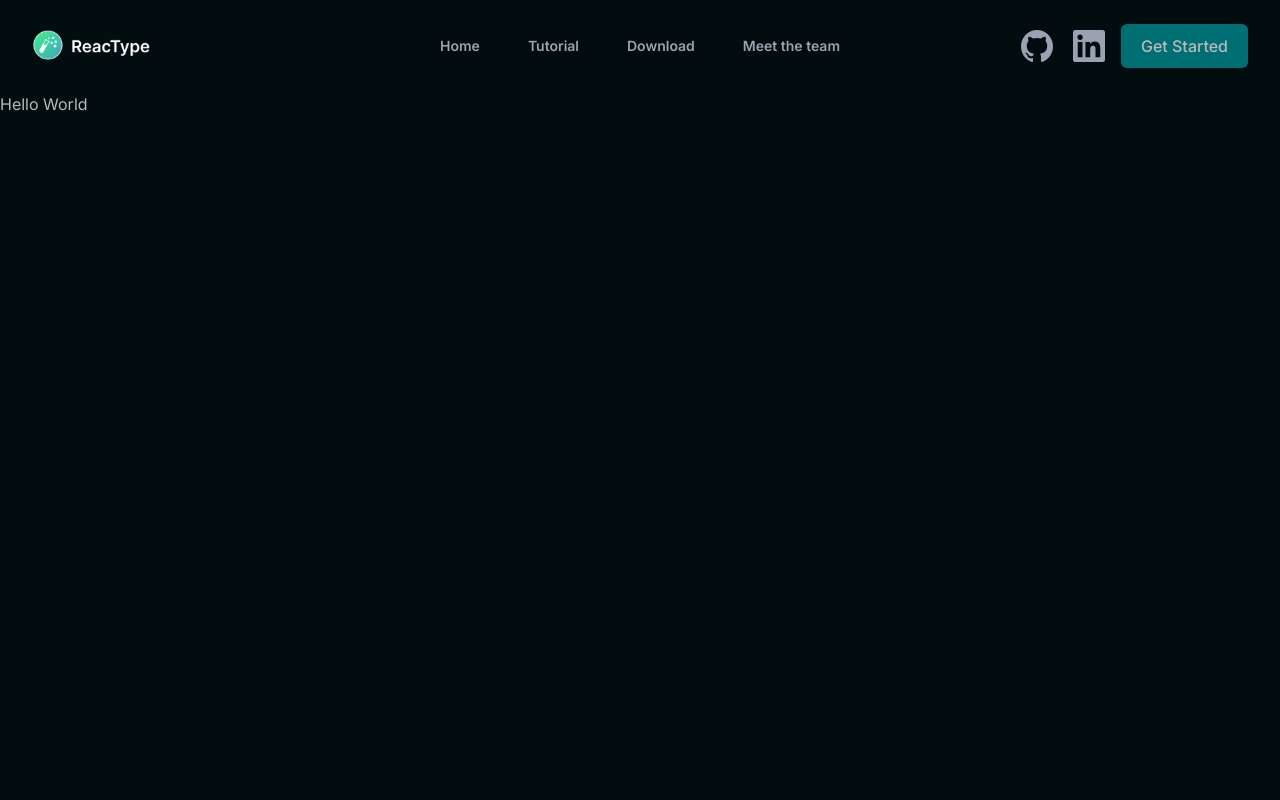
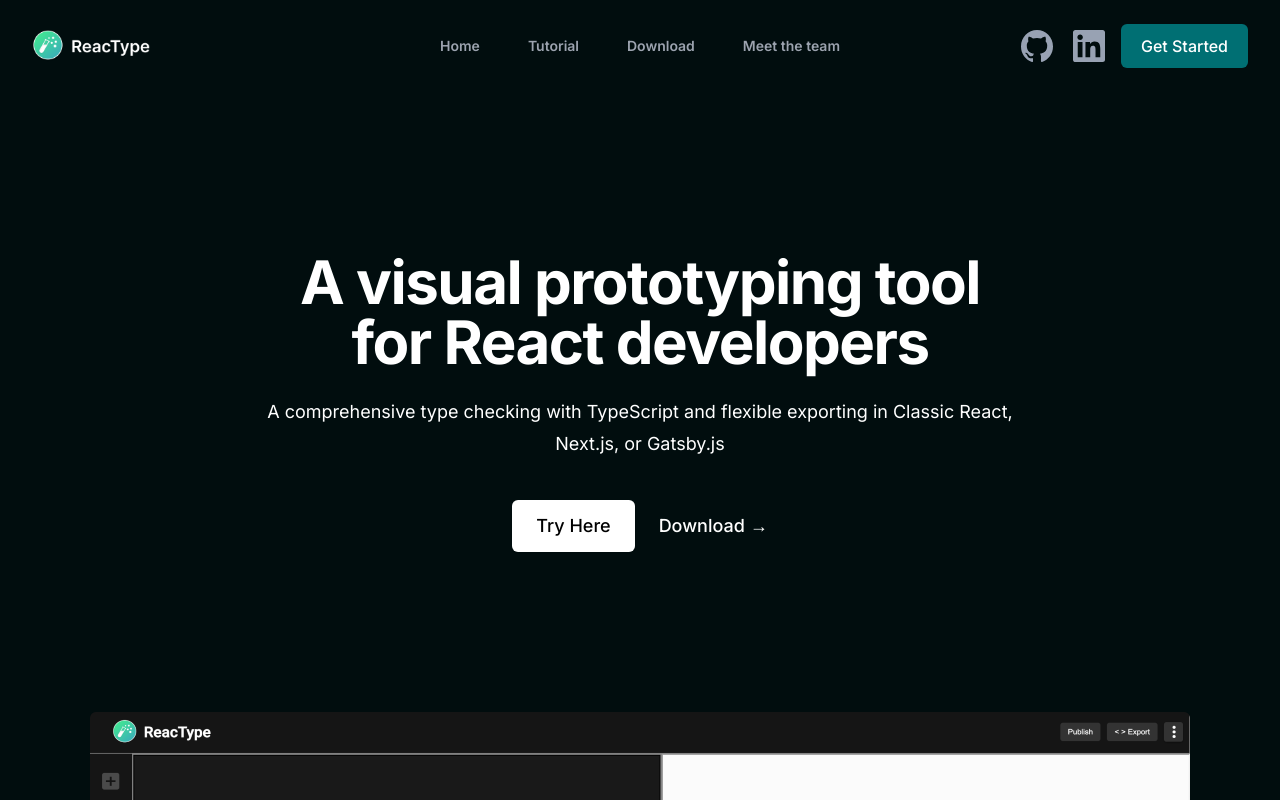
Before and after one commit to open-source-labs/Reactype-web, a Next.js app: page / in a window 1280 px wide. Shown: the top 800 px of the page. Built offline with nearby package versions, Linux system fonts and the light colour scheme.

Commit message:
add hero

```diff
--- /dev/null
+++ b/src/app/components/Hero.jsx
@@ -0,0 +1,46 @@
+import Image from 'next/image';
+import React from 'react';
+import heroImage from 'public/herodemo.png';
+
+const Hero = () => {
+	return (
+		<div>
+			{' '}
+			<div className="relative isolate px-6 lg:px-8">
+				<div
+					className="absolute inset-x-0 -top-40 -z-10 transform-gpu overflow-hidden blur-3xl sm:-top-80"
+					aria-hidden="true"
+				>
+					<div className="relative " />
+				</div>
+				<div className="mx-auto max-w-3xl py-20 sm:py-48 lg:py-40">
+					<div className="text-center">
+						<h1 className="text-4xl font-bold tracking-tight sm:text-6xl">
+							A visual prototyping tool for React developers
+						</h1>
+						<p className="mt-6  text-lg leading-8 ">
+							A comprehensive type checking with TypeScript and flexible
+							exporting in Classic React, Next.js, or Gatsby.js
+						</p>
+						<div className="mt-10 flex items-center justify-center gap-x-6">
+							<a
+								href="#"
+								className="rounded-md bg-white px-6 py-3 text-lg  font-medium text-black shadow-sm"
+							>
+								Try Here
+							</a>
+							<a href="#" className="text-lg font-medium leading-6">
+								Download <span aria-hidden="true">→</span>
+							</a>
+						</div>
+					</div>
+				</div>
+				<div className="flex justify-center">
+					<Image width={1100} height={589} src={heroImage} alt="logo" />
+				</div>
+			</div>
+		</div>
+	);
+};
+
+export default Hero;
--- a/src/app/globals.css
+++ b/src/app/globals.css
@@ -4,6 +4,6 @@
 
 
 body {
-  color: #B9B9B9;
+  color: #ffffff;
   background: #010D0E;
 }
--- a/src/app/page.tsx
+++ b/src/app/page.tsx
@@ -1,5 +1,9 @@
+import Hero from './components/Hero';
 import Image from 'next/image';
-
 export default function Home() {
-	return <div>Hello World</div>;
+	return (
+		<div>
+			<Hero />
+		</div>
+	);
 }
--- a/tsconfig.json
+++ b/tsconfig.json
@@ -13,6 +13,7 @@
 		"isolatedModules": true,
 		"jsx": "preserve",
 		"incremental": true,
+		"checkJs": true,
 		"plugins": [
 			{
 				"name": "next"
```
Also changed, not shown: public/herodemo.png (added). Lines whose indentation alone changed are shown as unchanged.
